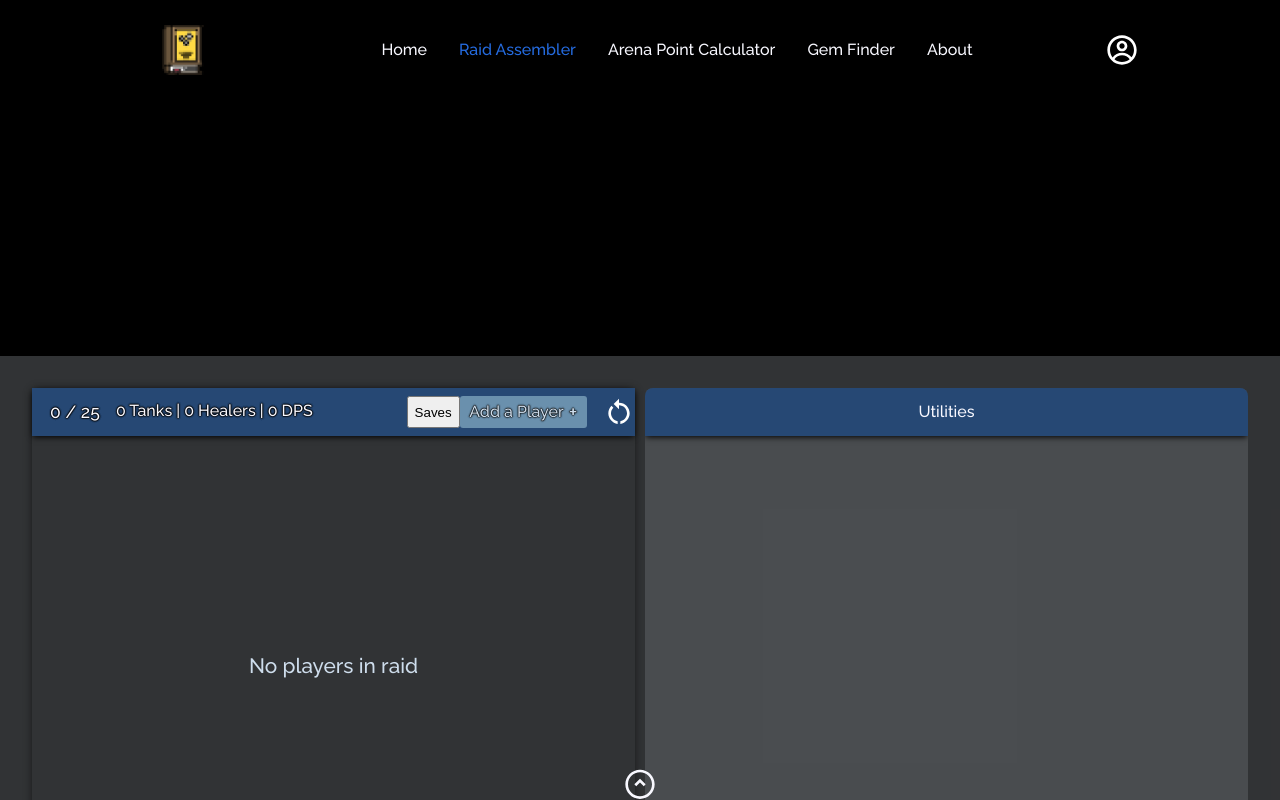
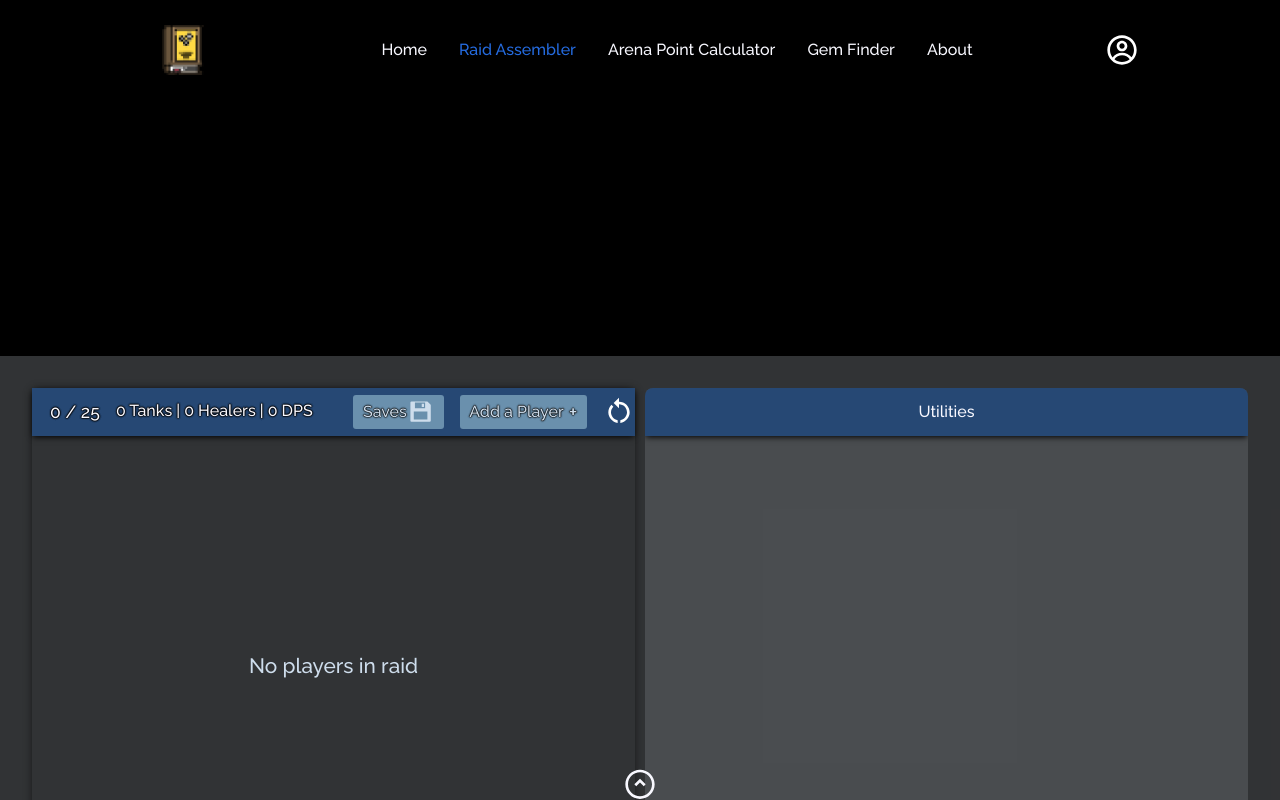
Before and after one commit to MarcusMohns/Codex-Online, a React (Create React App) app: page /raidassembler in a window 1280 px wide. Shown: the top 800 px of the page. Built offline with nearby package versions, Linux system fonts and the light colour scheme.

Commit message:
Styled save button menu

```diff
--- a/src/pages/raidassembler.js
+++ b/src/pages/raidassembler.js
@@ -17,6 +17,7 @@ import {
   ContentHeader,
   RaidContentHeader,
   NoPlayersText,
+  SaveIcon,
 } from "../components/styles/RaidAssembler.styled";
 
 const { v4: uuidv4 } = require("uuid");
@@ -320,9 +321,11 @@ const RaidAssembler = () => {
     const savedCount = JSON.stringify(raidCount);
 
     // handles the displayed name of the save
+    const date = new Date();
+    const curDate = `${date.getDay()}/${date.getMonth()}-${date.getFullYear()}`;
     let newSaveName = "";
     saveNameInput.value === "EMPTY"
-      ? (newSaveName = new Date())
+      ? (newSaveName = `(${raidCount[0]}/25) - ${curDate}`)
       : (newSaveName = saveNameInput.value);
 
     const saveOne = JSON.stringify({
@@ -492,9 +495,9 @@ const RaidAssembler = () => {
             {raidCount[1]} Tanks | {raidCount[2]} Healers | {raidCount[3]} DPS
           </div>
           <div className="btn-container">
-            <button onClick={() => setSaveMenuOpen(!saveMenuOpen)}>
-              Saves
-            </button>
+            <AddPlayerButton onClick={() => setSaveMenuOpen(!saveMenuOpen)}>
+              Saves <SaveIcon />
+            </AddPlayerButton>
             <AddPlayerButton onClick={handleRightMenuToggle}>
               Add a Player <span id="plus-sign">+</span>
             </AddPlayerButton>
```
